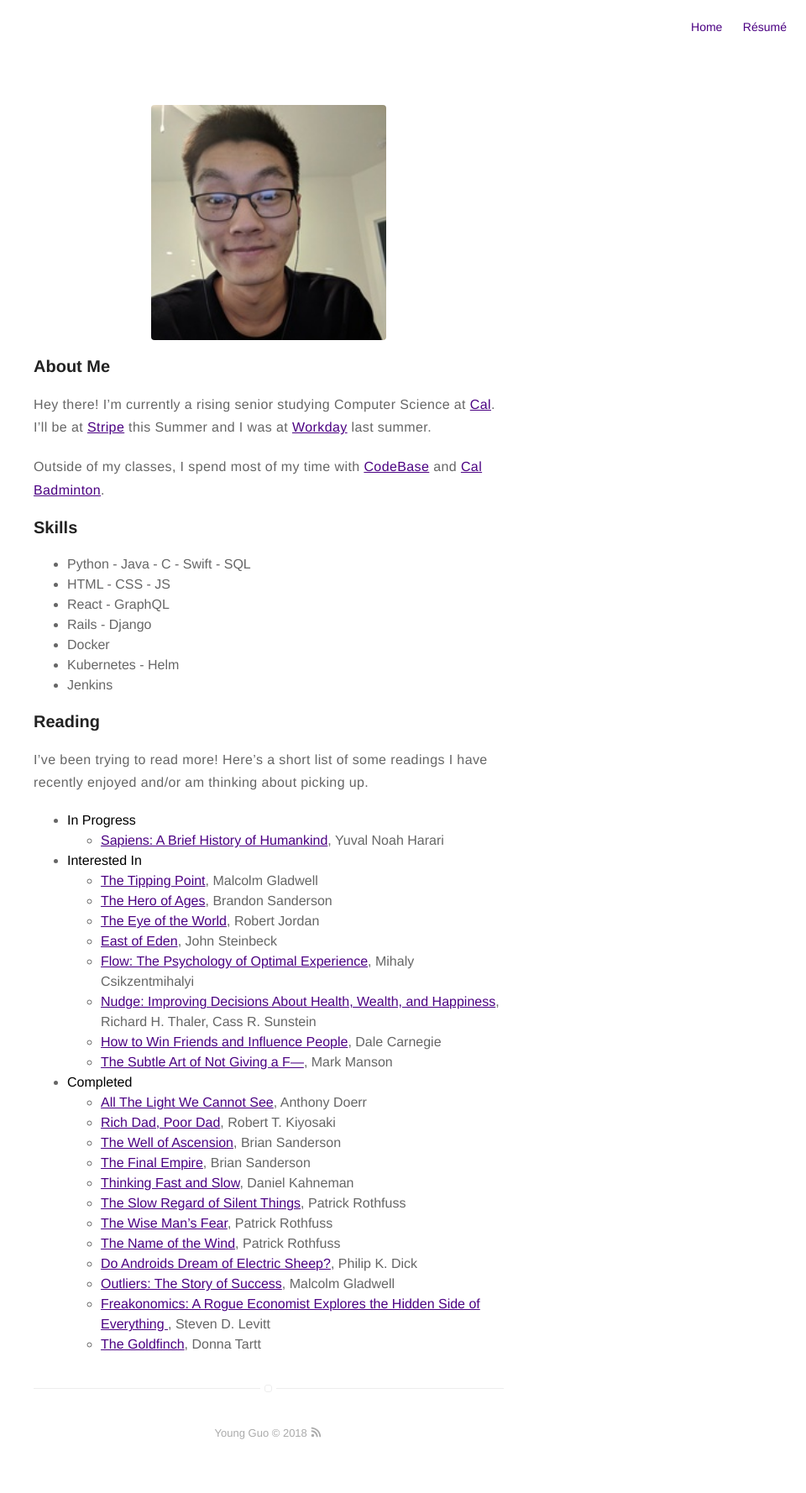
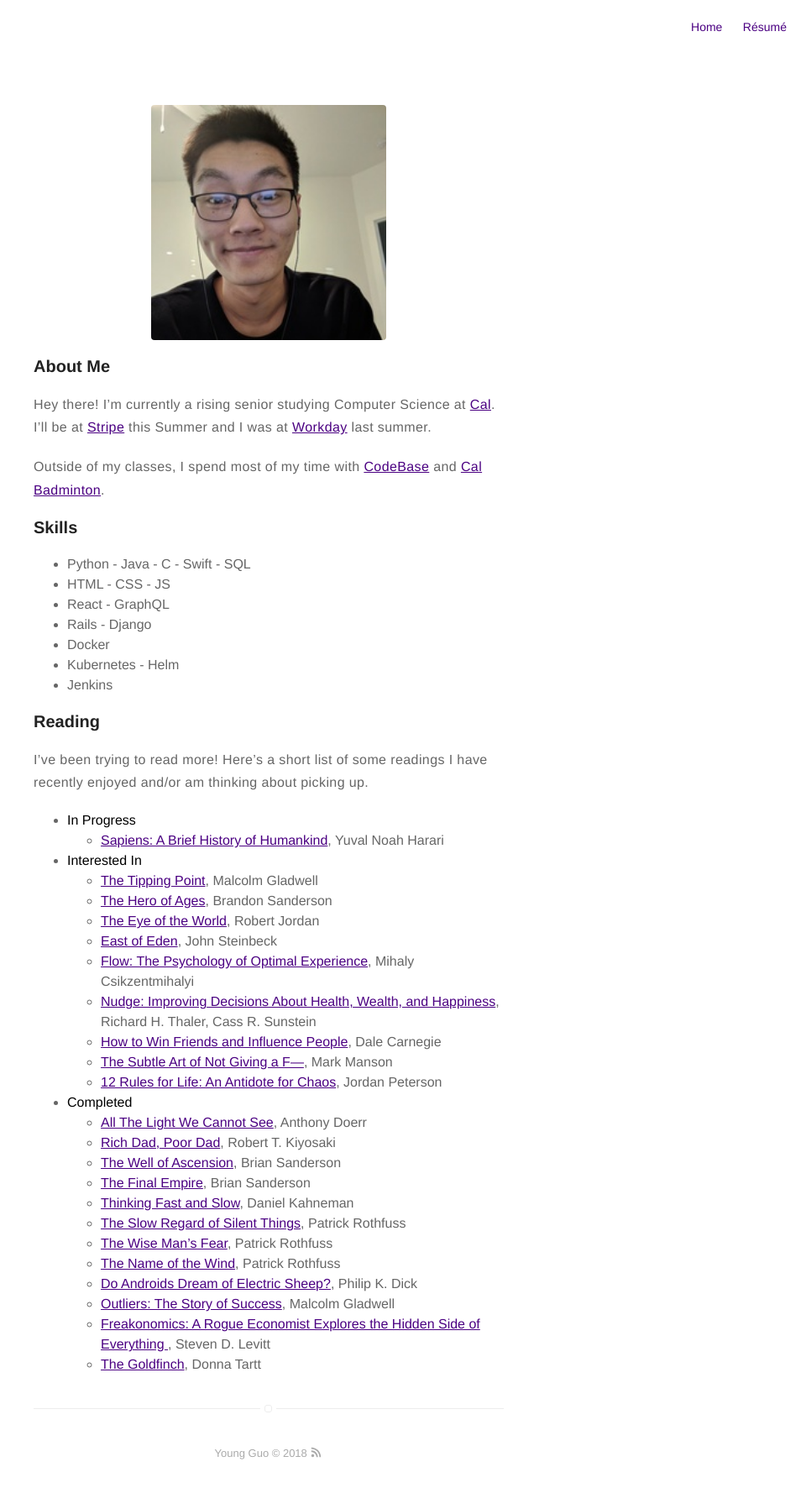
Before and after one commit to OldGuo/oldguo.github.io, a Jekyll site: the page built from about.md, in a window 1280 px wide. Shown: the whole page at 84% size, without its empty margins (320-1280 px from the left). Built offline with Jekyll 4.4.1, drawn with Linux system fonts in a browser that asks for light colours; before the commit the page ends 1754 px from its top, so only the background shows below that.

Commit message:
Update about

```diff
--- a/about.md
+++ b/about.md
@@ -31,6 +31,7 @@ I've been trying to read more! Here's a short list of some readings I have recen
   - [Nudge: Improving Decisions About Health, Wealth, and Happiness](https://www.goodreads.com/book/show/3450744-nudge?ac=1&from_search=true), Richard H. Thaler,  Cass R. Sunstein
   - [How to Win Friends and Influence People](https://www.goodreads.com/book/show/4865.How_to_Win_Friends_and_Influence_People), Dale Carnegie
   - [The Subtle Art of Not Giving a F---](https://www.goodreads.com/book/show/28257707-the-subtle-art-of-not-giving-a-f-ck?ac=1&from_search=true), Mark Manson
+  - [12 Rules for Life: An Antidote for Chaos](https://www.goodreads.com/book/show/30257963-12-rules-for-life), Jordan Peterson
 - **Completed**
   - [All The Light We Cannot See](https://www.goodreads.com/book/show/18143977-all-the-light-we-cannot-see), Anthony Doerr
   - [Rich Dad, Poor Dad](https://www.goodreads.com/book/show/69571.Rich_Dad_Poor_Dad), Robert T. Kiyosaki
```
